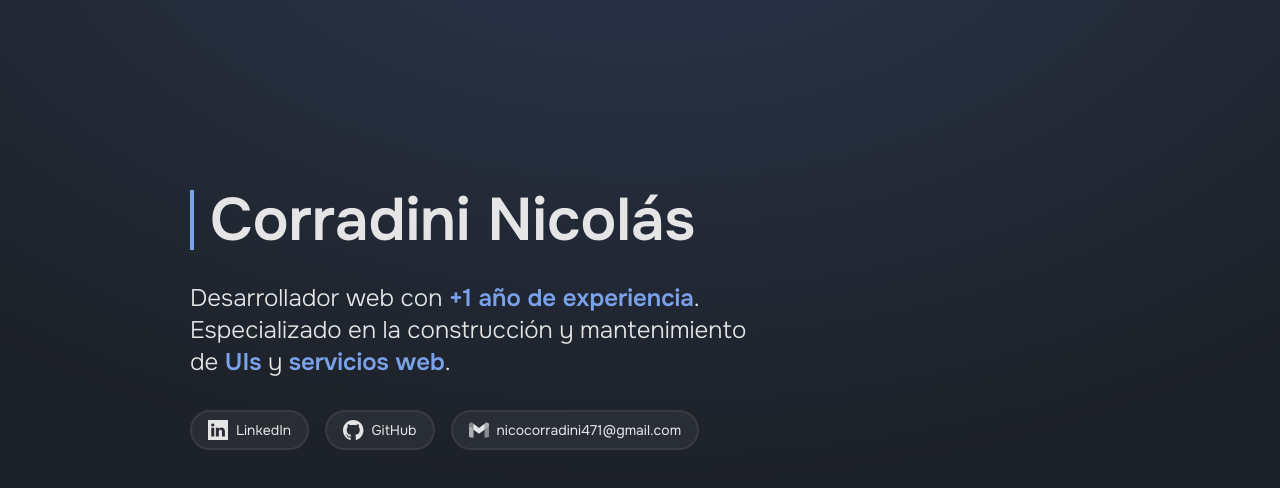
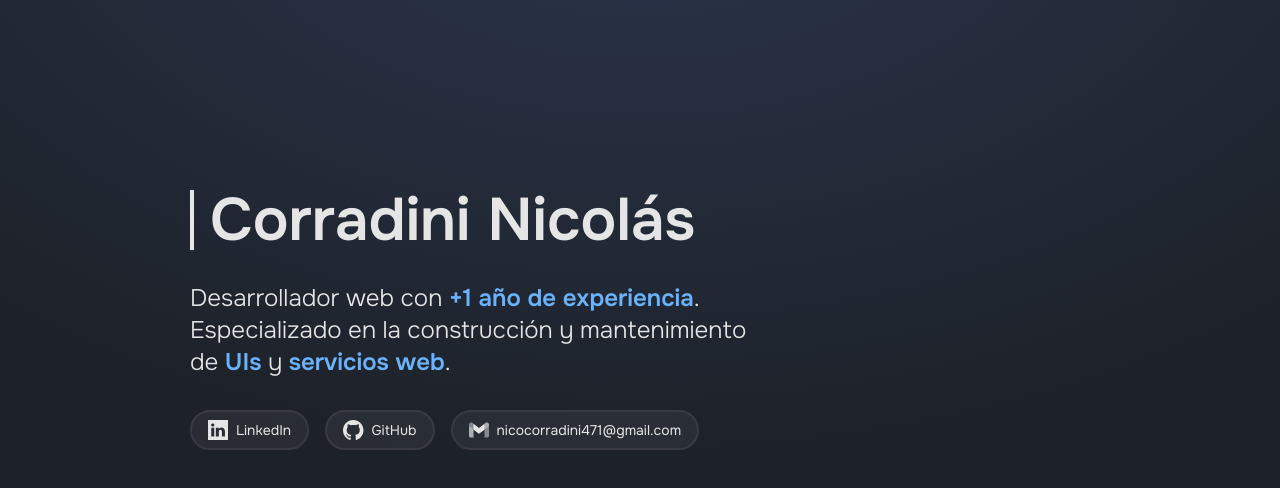
Before and after one commit to ncorradini/portfolio-web, a Next.js app: page / in a window 1280 px wide. Shown: the top 488 px of the page. Built offline with nearby package versions, Linux system fonts and the light colour scheme.

Commit message:
feat: add colors in theme tailwind and global styles

```diff
--- a/src/app/globals.css
+++ b/src/app/globals.css
@@ -2,11 +2,15 @@
 @tailwind components;
 @tailwind utilities;
 
+:root {
+  color-scheme: light dark;
+}
+
 @layer components {
-  * {
+  h1, h2, p, li, time {
     @apply text-platinum;
   }
   .text-highlighted, strong {
-    @apply text-vistaBlue font-semibold;
+    @apply text-lightAzure font-semibold;
   }
 }
--- a/tailwind.config.ts
+++ b/tailwind.config.ts
@@ -9,12 +9,16 @@ const config: Config = {
   theme: {
     screens: {
       sm: '640px',
-      md: '768px'
+      md: '768px',
+      container: '900px'
     },
     colors: {
       white: '#ffffff',
+      chineseBlack: '#101418',
       platinum: '#e5e5e5',
-      vistaBlue: '#7aa2ea'
+      lightAzure: '#6ab3fc',
+      cadetBlue: '#b0b8c4',
+      onyx: '#3a3a41'
     },
     extend: {}
   },
```
